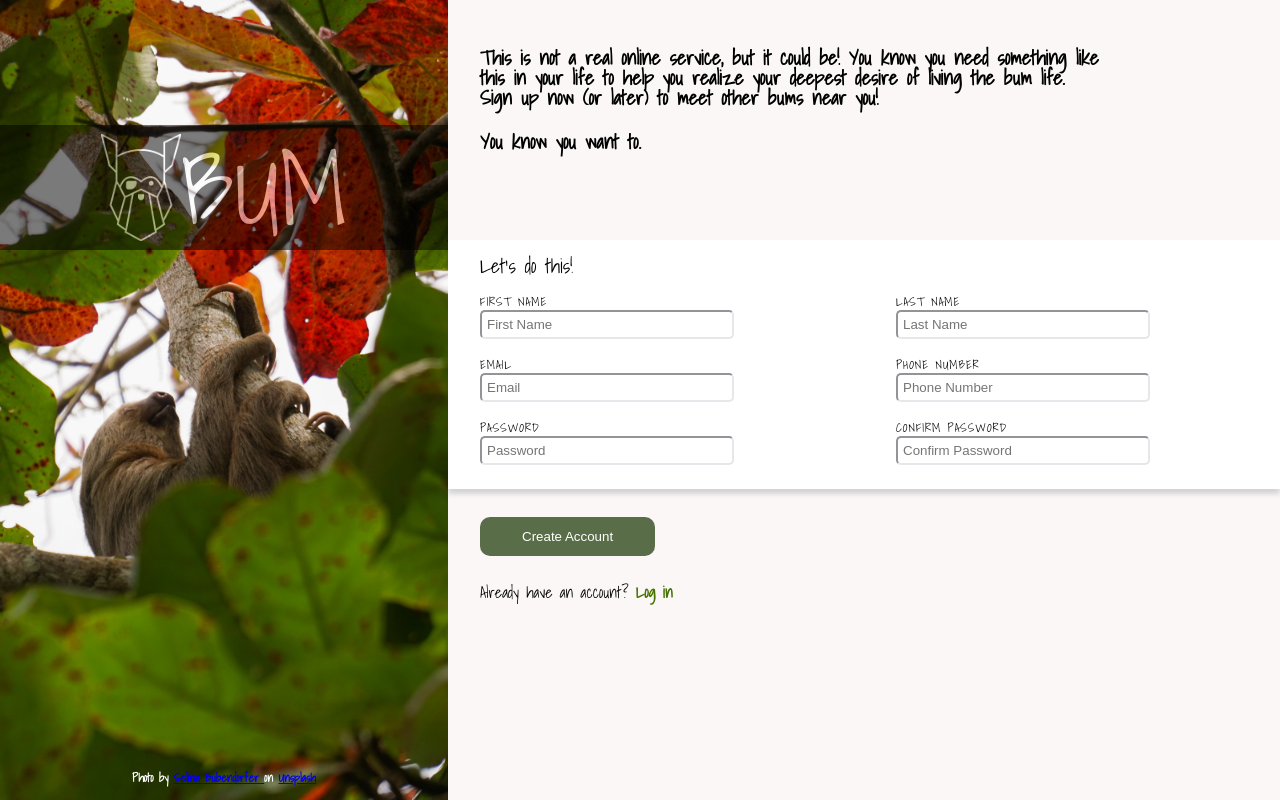
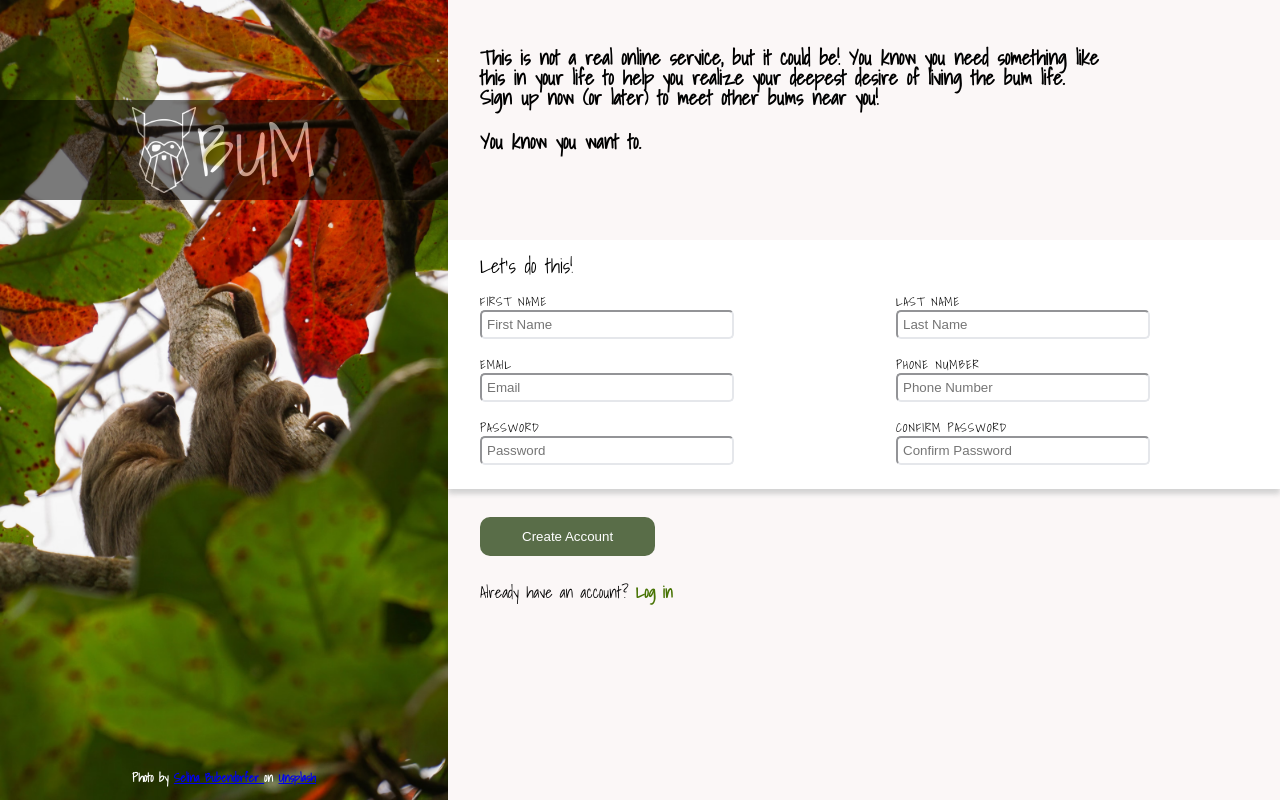
Before and after one commit to kal-c0des/sign-up-form, a plain HTML site: page index.html in a window 1280 px wide. Drawn offline with Linux system fonts and the light colour scheme; a script that the page names is missing.

Commit message:
Resize logo container, hide overflow

```diff
--- a/style.css
+++ b/style.css
@@ -1,12 +1,11 @@
 @import url("https://fonts.googleapis.com/css2?family=Shadows+Into+Light&display=swap");
 
-body {
+html,
+body,
+.main {
   font-family: "Shadows Into Light", sans-serif;
   height: 100vh;
-}
-
-.main {
-  height: 100vh;
+  overflow: hidden;
 }
 
 .flex {
@@ -23,17 +22,17 @@ body {
 }
 
 .logo-container {
-  height: 125px;
+  height: 100px;
   padding: 0;
   display: flex;
   justify-content: center;
   position: relative;
-  margin-top: 125px;
+  margin-top: 100px;
 }
 
 h1 {
   color: white;
-  font-size: 100px;
+  font-size: 72px;
 }
 
 .logo-background {
@@ -51,7 +50,7 @@ h1 {
 
 .logo {
   z-index: 1;
-  max-width: 80px;
+  max-width: 64px;
 }
 
 .attribution-container {
```
